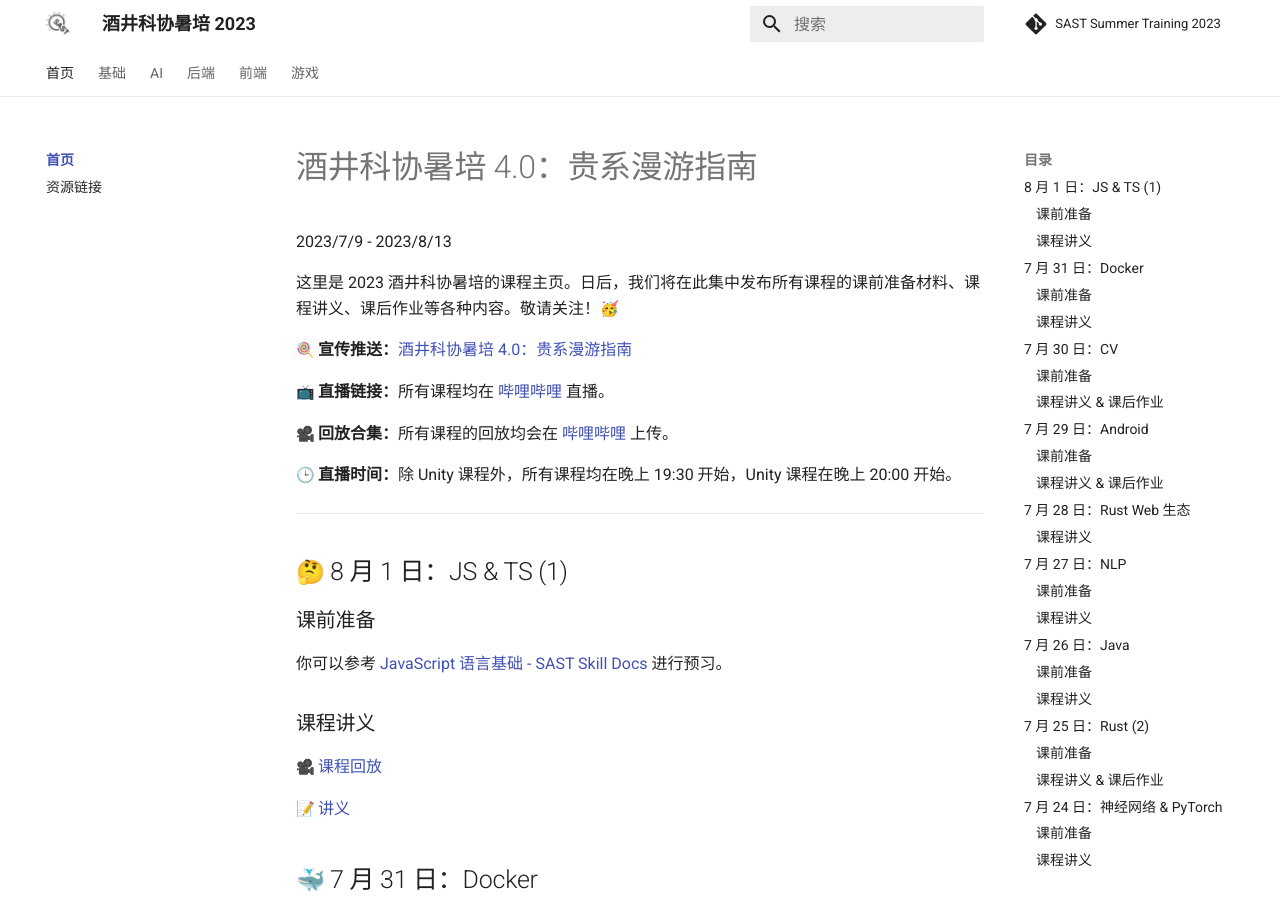
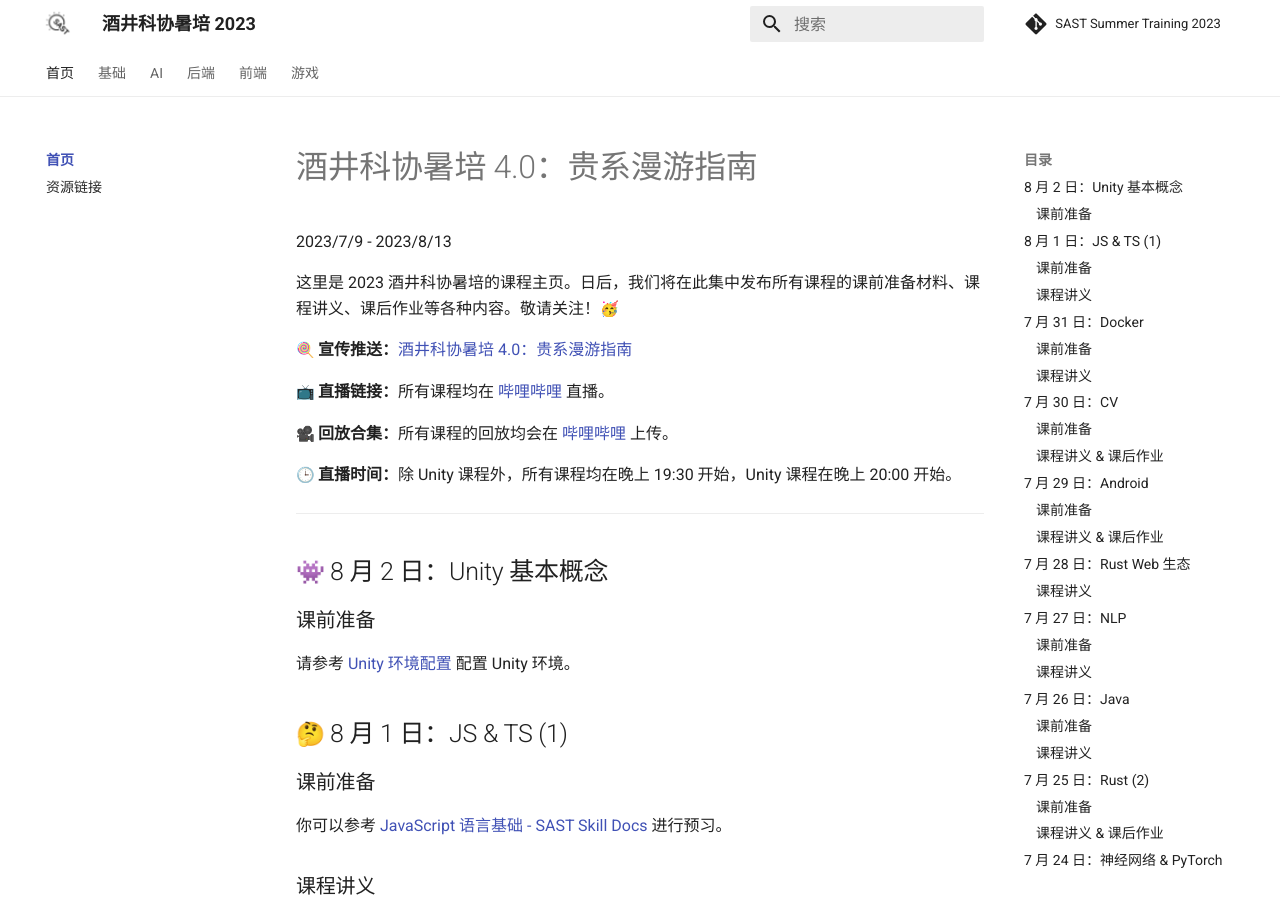
Before and after one commit to sast-summer-training-2023/sast-summer-training-2023.github.io, an MkDocs documentation site: the page built from docs/index.md, in a window 1280 px wide and 900 px high. Built offline with MkDocs 1.6.1 and Material for MkDocs 9.7.7, drawn with Linux system fonts in a browser that asks for light colours; emoji names are drawn with the system emoji font; comment, search, counter and statistics services are not loaded.

```diff
--- a/docs/game/index.md
+++ b/docs/game/index.md
@@ -4,3 +4,9 @@
 想知道各种 3A 大作是如何诞生的？
 
 今年推出的游戏板块将带给你新奇而有趣的体验。无论是对未来虚拟现实技术课程的学习，还是你的游戏开发之路，我们的课程都将提供一个很好的起点。
+
+## :space_invader: 8 月 2 日：Unity 基本概念
+
+### 课前准备
+
+请参考 [Unity 环境配置](/game/env) 配置 Unity 环境。
--- a/docs/index.md
+++ b/docs/index.md
@@ -13,6 +13,12 @@
 :clock3: **直播时间：**除 Unity 课程外，所有课程均在晚上 19:30 开始，Unity 课程在晚上 20:00 开始。
 
 -----
+
+## :space_invader: 8 月 2 日：Unity 基本概念
+
+### 课前准备
+
+请参考 [Unity 环境配置](/game/env) 配置 Unity 环境。
 
 ## :thinking_face: 8 月 1 日：JS & TS (1)
 
```
Also changed, not shown: docs/game/env.md (+4 -4 lines).
